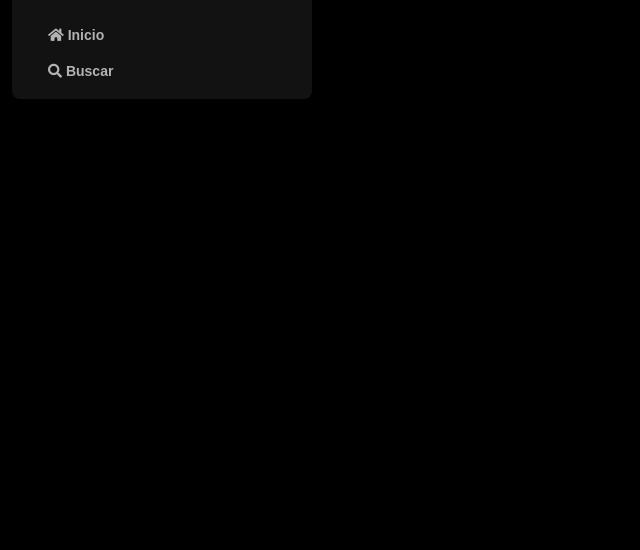
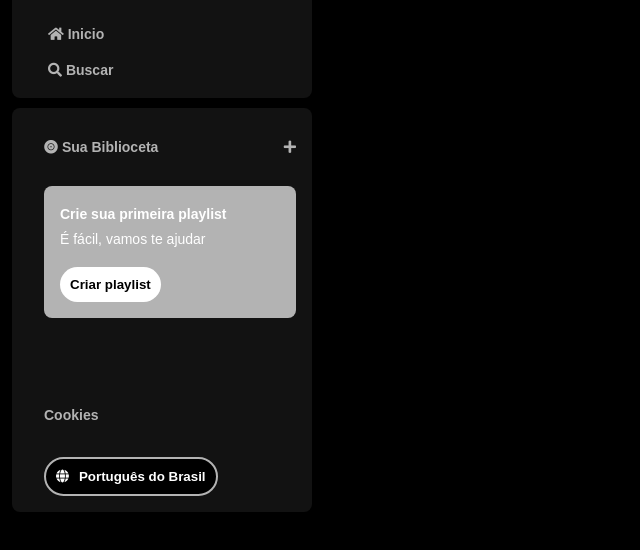
Before and after one commit to Israel-SoaresPorto/spotify-imers-o, a plain HTML site: page index.html in a window 1280 px wide. Shown: the part 74-624 px from the top of the page, without its empty margins (0-640 px from the left). Drawn offline with Linux system fonts and the light colour scheme.

Commit message:
desafio aula1

```diff
--- a/css/style.css
+++ b/css/style.css
@@ -15,6 +15,14 @@ body {
   width: 300px;
 }
 
+.sidebar nav a {
+  color: #b3b3b3;
+  text-decoration: none;
+  font-weight: 600;
+  font-size: 14px;
+  font-family: "DM Sans", sans-serif;
+}
+
 .sidebar nav ul {
   margin-top: 20px;
   padding: 0 20px 10px 20px;
@@ -24,27 +32,84 @@ body {
   padding: 10px 0;
 }
 
-.sidebar nav ul li a{
+.sidebar nav ul li a {
   color: #b3b3b3;
   text-decoration: none;
   font-weight: 600;
   font-size: 14px;
-    font-family: 'DM Sans', sans-serif;
+  font-family: "DM Sans", sans-serif;
 }
+
+
 
 .sidebar__navigation {
   background-color: #121212;
   border-radius: 8px;
-  padding: var(--sidebar-padding)
+  padding: var(--sidebar-padding);
+  margin-bottom: 10px;
 }
 
-.sidebar__navigation .logo img{
+.sidebar__navigation .logo img {
   width: 80px;
+}
+
+.sidebar__library-menu {
+  padding: 1rem;
+  display: flex;
+  justify-content: space-between;
+}
+
+.sidebar__library {
+  padding: 1rem;
+  color: white;
+  font-family: 'DM sans', sans-serif;
+}
+
+.sidebar__library a {
+  display: block;
+  margin-top: 90px;
+  margin-bottom: 20px;
+}
+
+.sidebar__library button {
+  background-color: #000;
+  color: white;
+  border: 2px solid #b3b3b3;
+  cursor: pointer;
+  font-weight: 600;
+  border-radius: 20px;
+  margin-top: 15px;
+  padding: 10px;
+  outline: none;
+}
+
+.sidebar__library button span {
+  margin-right: 10px;
+}
+
+.sidebar__library-content {
+  background: #b3b3b3;
+  color: white;
+  border-radius: 8px;
+  padding: 1rem;
+  line-height: 1.8;
+  font-family: "DM Sans", sans-serif;
+  font-size: 14px;
+}
+
+.sidebar__library-content p:nth-child(1) {
+  font-weight: 600;
+}
+
+.sidebar__library-content button {
+  background-color: white;
+  color: #000;
+  border: none;
 }
 
 .logo {
   background-color: #121212;
   display: flex;
   border-radius: 8px;
-  padding: var(--sidebar-padding)
+  padding: var(--sidebar-padding);
 }
--- a/index.html
+++ b/index.html
@@ -13,7 +13,7 @@
       rel="stylesheet"
       href="https://use.fontawesome.com/releases/v5.15.4/css/fontawesome.css"
     />
-    <link rel="stylesheet" href="css/reset.css">
+    <link rel="stylesheet" href="css/reset.css" />
   </head>
   <body>
     <div class="sidebar">
@@ -40,6 +40,26 @@
           </ul>
         </div>
       </nav>
+      <nav class="sidebar__navigation">
+        <div class="sidebar__library-menu">
+          <a href="#">
+            <span class="fa fa-record-vinyl"></span>
+            <span>Sua Biblioceta</span>
+          </a>
+          <a href="#">
+            <span class="fa fa-plus"></span>
+          </a>
+        </div>
+        <div class="sidebar__library">
+          <div class="sidebar__library-content">
+            <p>Crie sua primeira playlist</p>
+            <p>É fácil, vamos te ajudar</p>
+            <button>Criar playlist</button>
+          </div>
+          <a href="#">Cookies</a>
+          <button><span class="fa fa-globe"></span>Português do Brasil</button>
+        </div>
+      </nav>
     </div>
   </body>
 </html>
```
Lines whose indentation alone changed are shown as unchanged.
